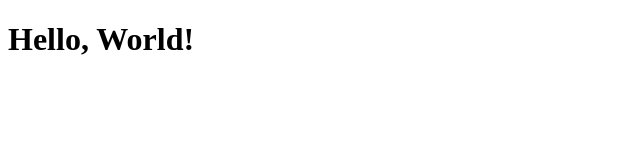
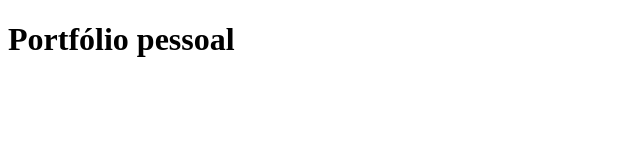
Before and after one commit to markinlourenco/uninter, a plain HTML site: page index.html in a window 1280 px wide. Shown: the whole page, without its empty margins (0-640 px from the left). Drawn offline with Linux system fonts and the light colour scheme.

Commit message:
Update index.html

```diff
--- a/index.html
+++ b/index.html
@@ -5,7 +5,7 @@
 </head>
 <body>
 
-  <h1>Hello, World!</h1>
+  <h1>Portfólio pessoal</h1>
 
 </body>
 </html>
```
